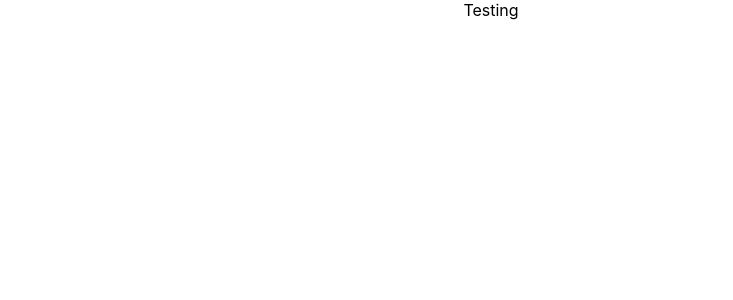
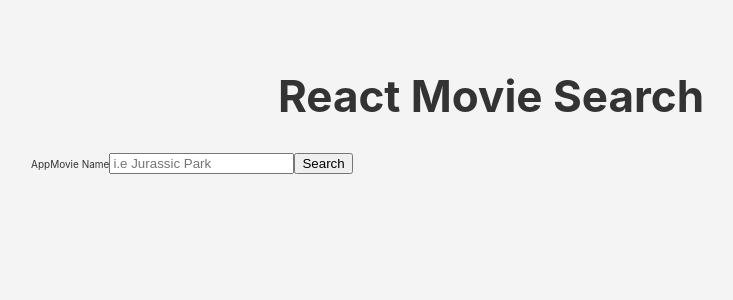
Before and after one commit to rOluochKe/movie-app, a React (Create React App) app: page / in a window 1280 px wide. Shown: the top 300 px of the page, without its empty margins (149-882 px from the left). Built offline with nearby package versions, Linux system fonts and the light colour scheme.

Commit message:
adding searchMovie component

```diff
--- a/src/App.css
+++ b/src/App.css
@@ -1,38 +1,33 @@
-.App {
+html {
+  font-size: 10px;
+}
+
+* {
+  box-sizing: border-box;
+}
+
+body {
+  margin: 0;
+  padding: 0;
+  background-color: rgb(244,244,244);
+  color: #333;
+}
+
+p {
+  font-size: 1.6rem;
+}
+
+small {
+  font-size: 1.2rem;
+}
+
+.container {
+  margin: 0 auto;
+  max-width: 1000px;
+  padding: 40px;
+}
+
+.title {
+  font-size: 4.4rem;
   text-align: center;
 }
-
-.App-logo {
-  height: 40vmin;
-  pointer-events: none;
-}
-
-@media (prefers-reduced-motion: no-preference) {
-  .App-logo {
-    animation: App-logo-spin infinite 20s linear;
-  }
-}
-
-.App-header {
-  background-color: #282c34;
-  min-height: 100vh;
-  display: flex;
-  flex-direction: column;
-  align-items: center;
-  justify-content: center;
-  font-size: calc(10px + 2vmin);
-  color: white;
-}
-
-.App-link {
-  color: #61dafb;
-}
-
-@keyframes App-logo-spin {
-  from {
-    transform: rotate(0deg);
-  }
-  to {
-    transform: rotate(360deg);
-  }
-}
--- a/src/App.js
+++ b/src/App.js
@@ -1,9 +1,11 @@
 import './App.css';
+import SearchMovies from './components/searchMovie';
 
 function App() {
   return (
-    <div className="App">
-      Testing
+    <div className="container">
+      <h1 className="title">React Movie Search</h1>
+      <SearchMovies/>
     </div>
   );
 }
--- /dev/null
+++ b/src/components/searchMovie.js
@@ -0,0 +1,11 @@
+import React from 'react';
+
+export default function searchMovie() {
+  return (
+    <form className="form">App
+      <label className="label" htmlFor="query">Movie Name</label>
+      <input className="input" type="text" name="query" placeholder="i.e Jurassic Park"/>
+      <button className="button" type="submit">Search</button>
+    </form>
+  )
+}
```
